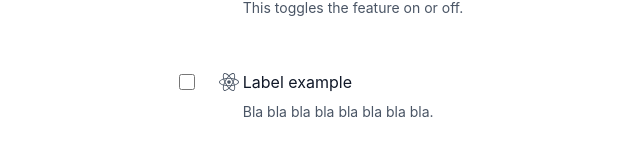
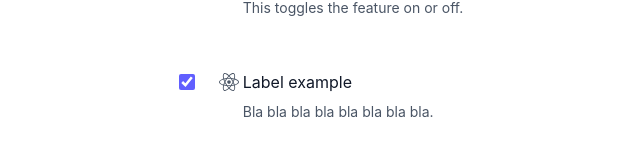
Before and after one commit to tidy-dev-team/Kido-DS, a React (Vite) app in the folder kido-ds/: page / in a window 1280 px wide. Shown: the part 358-514 px from the top of the page, without its empty margins (323-963 px from the left). Built offline with nearby package versions, Linux system fonts and the light colour scheme.

Commit message:
Update App.tsx

```diff
--- a/kido-ds/src/App.tsx
+++ b/kido-ds/src/App.tsx
@@ -6,7 +6,7 @@ import ReactLogo from './assets/react.svg?react';
 
 function App() {
   const [checkboxType1, setCheckboxType1] = useState<CheckboxType>(CheckboxType.unchecked);
-  const [checkboxType2, setCheckboxType2] = useState<CheckboxType>(CheckboxType.unchecked);
+  const [checkboxType2, setCheckboxType2] = useState<CheckboxType>(CheckboxType.checked);
 
   const handleCheckboxChange1 = (newState: CheckboxType) => {
     console.log("Checkbox 1 changed to:", newState);
```
